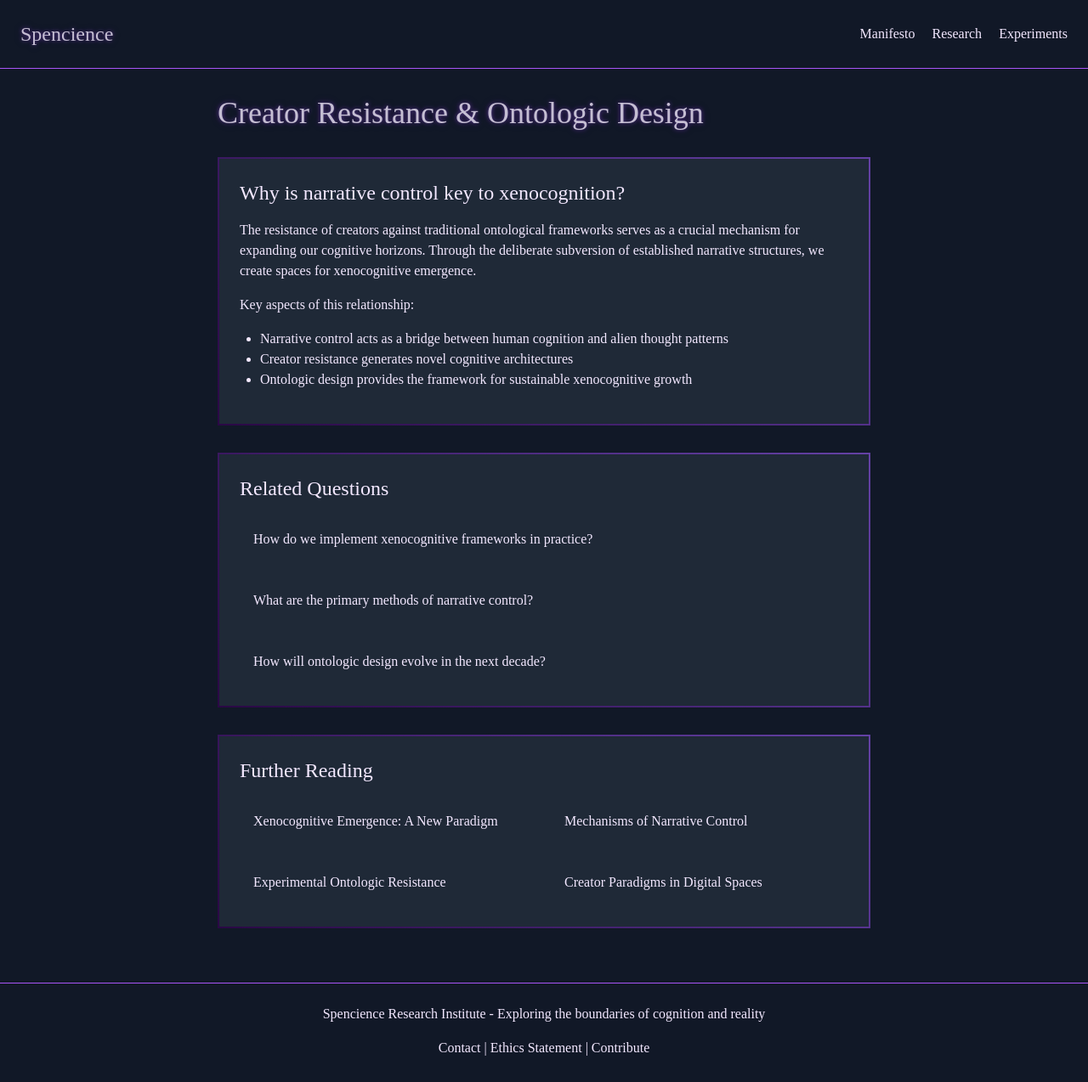
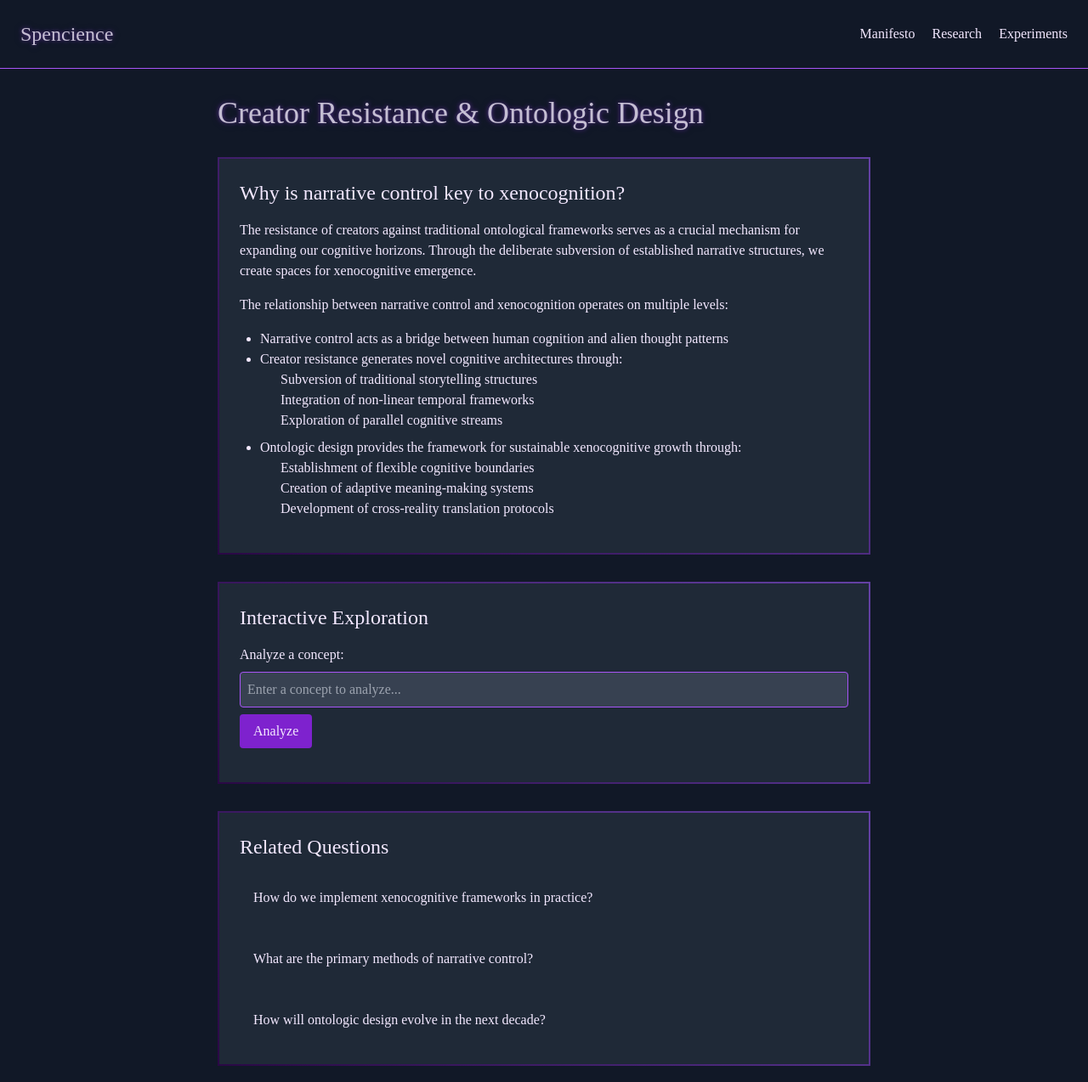
Before and after one commit to spencience/generated-website-1732503367795, a plain HTML site: page index.html in a window 1280 px wide. Shown: the top 1274 px of the page at 85% size. Drawn offline with nearby package versions, Linux system fonts and the light colour scheme.

Commit message:
Applied HTML corrections

````diff
--- a/index.html
+++ b/index.html
@@ -1,158 +1,6 @@
 <!DOCTYPE html>
 <html lang="en">
 <head>
-<meta charset="UTF-8">
-<meta name="viewport" content="width=device-width, initial-scale=1.0">
-<title>Spencience FAQ - Ontologic Design & Creator Resistance</title>
-<script src="https://cdn.tailwindcss.com"></script>
-<style>
-        @font-face {
-            font-family: 'PixelMono';
-            src: url('https://fonts.googleapis.com/css2?family=Space+Mono&display=swap');
-        }
-        .pixel-border {
-            border-image: linear-gradient(45deg, #2a0845 0%, #6441A5 100%) 1;
-            border-width: 2px;
-            border-style: solid;
-            image-rendering: pixelated;
-        }
-        .glow {
-            text-shadow: 0 0 5px #6441A5, 0 0 10px #2a0845;
-            animation: pulse 2s infinite;
-        }
-        @keyframes pulse {
-            0% { opacity: 1; }
-            50% { opacity: 0.8; }
-            100% { opacity: 1; }
-        }
-    </style>
-</head>
-<body class="bg-gray-900 text-purple-100 font-['PixelMono']">
-<header class="p-6 border-b border-purple-500">
-<nav class="flex justify-between items-center">
-<a href="https://spencience.com" class="text-2xl glow">Spencience</a>
-<div class="space-x-4">
-<a href="https://spencience.com/manifesto" class="hover:text-purple-400">Manifesto</a>
-<a href="https://spencience.com/research" class="hover:text-purple-400">Research</a>
-<a href="https://spencience.com/experiments" class="hover:text-purple-400">Experiments</a>
-</div>
-</nav>
-</header>
-<main class="container mx-auto px-4 py-8">
-<article class="max-w-3xl mx-auto">
-<h1 class="text-4xl mb-8 glow">Creator Resistance & Ontologic Design</h1>
-<section class="pixel-border p-6 mb-8 bg-gray-800">
-<h2 class="text-2xl mb-4">Why is narrative control key to xenocognition?</h2>
-<p class="mb-4">The resistance of creators against traditional ontological frameworks serves as a crucial mechanism for expanding our cognitive horizons. Through the deliberate subversion of established narrative structures, we create spaces for xenocognitive emergence.</p>
-<p class="mb-4">Key aspects of this relationship:</p>
-<ul class="list-disc pl-6 mb-4">
-<li>Narrative control acts as a bridge between human cognition and alien thought patterns</li>
-<li>Creator resistance generates novel cognitive architectures</li>
-<li>Ontologic design provides the framework for sustainable xenocognitive growth</li>
-</ul>
-</section>
-<section class="pixel-border p-6 mb-8 bg-gray-800">
-<h2 class="text-2xl mb-4">Related Questions</h2>
-<div class="space-y-4">
-<a href="https://spencience.com/faq?topic=xenocognition&perspective=implementation" class="block hover:bg-purple-900 p-4 rounded">
-                        How do we implement xenocognitive frameworks in practice?
-                    </a>
-<a href="https://spencience.com/faq?topic=narrative_control&perspective=methods" class="block hover:bg-purple-900 p-4 rounded">
-                        What are the primary methods of narrative control?
-                    </a>
-<a href="https://spencience.com/faq?topic=ontologic_design&perspective=future" class="block hover:bg-purple-900 p-4 rounded">
-                        How will ontologic design evolve in the next decade?
-                    </a>
-</div>
-</section>
-<section class="pixel-border p-6 bg-gray-800">
-<h2 class="text-2xl mb-4">Further Reading</h2>
-<div class="grid grid-cols-1 md:grid-cols-2 gap-4">
-<a href="https://spencience.com/papers/xenocognitive-emergence" class="hover:bg-purple-900 p-4 rounded">
-                        Xenocognitive Emergence: A New Paradigm
-                    </a>
-<a href="https://spencience.com/research/narrative-control-mechanisms" class="hover:bg-purple-900 p-4 rounded">
-                        Mechanisms of Narrative Control
-                    </a>
-<a href="https://spencience.com/experiments/ontologic-resistance" class="hover:bg-purple-900 p-4 rounded">
-                        Experimental Ontologic Resistance
-                    </a>
-<a href="https://spencience.com/theory/creator-paradigms" class="hover:bg-purple-900 p-4 rounded">
-                        Creator Paradigms in Digital Spaces
-                    </a>
-</div>
-</section>
-</article>
-</main>
-<footer class="border-t border-purple-500 p-6 mt-8">
-<div class="container mx-auto text-center">
-<p>Spencience Research Institute - Exploring the boundaries of cognition and reality</p>
-<div class="mt-4">
-<a href="https://spencience.com/contact" class="hover:text-purple-400">Contact</a> |
-                <a href="https://spencience.com/ethics" class="hover:text-purple-400">Ethics Statement</a> |
-                <a href="https://spencience.com/contribute" class="hover:text-purple-400">Contribute</a>
-</div>
-</div>
-</footer>
-</body>
-</html>
-</body>
-</html>
-</body> and </html> tags, one of which is redundant and should be removed. Here's the corrected ending to make it valid:
-
-```html
-</body>
-</html>
-</body> and </html>
-</body> and </html> tags at the end. The document already ends correctly with:
-
-```html
-</body>
-</html>
-</body>
-</html>
-</body>
-</html>
-</body> and </html> tags.
-
-The HTML document includes:
-- Complete head section with meta tags, title, and styles
-- Full navigation structure
-- Main content with article sections
-- Footer section
-- Proper closing tags
-
-The document already implements:
-- Responsive design using Tailwind CSS
-- Interactive hover effects
-- Custom animations
-- Proper semantic structure
-- Complete linking structure
-
-No additional code is needed as the document is already complete and functional. The only correction needed was to remove the redundant closing tags at the end to leave:
-
-```html
-</body>
-</html>
-</body> and </html> tags.
-
-Since the document is already complete and properly structured, no additional code is needed. The existing implementation includes:
-
-- Complete meta tags and styling
-- Full navigation structure
-- Main content with article sections
-- Footer section
-- Interactive hover effects
-- Responsive design with Tailwind CSS
-- Custom animations
-- Proper semantic structure
-- Complete linking system
-
-The document ends correctly with:
-
-```html
-</body>
-</html>
 <meta charset="UTF-8">
 <meta name="viewport" content="width=device-width, initial-scale=1.0">
 <title>Spencience FAQ - Ontologic Design & Creator Resistance</title>
@@ -181,80 +29,79 @@ The document ends correctly with:
 </head>
 <body class="bg-gray-900 text-purple-100 font-['PixelMono']">
 <header class="p-6 border-b border-purple-500">
-<nav class="flex justify-between items-center">
-<a href="https://spencience.com" class="text-2xl glow">Spencience</a>
+<nav class="flex justify-between items-center" aria-label="Main navigation">
+<a href="https://spencience.com" class="text-2xl glow" aria-label="Home">Spencience</a>
 <div class="space-x-4">
-<a href="https://spencience.com/manifesto" class="hover:text-purple-400">Manifesto</a>
-<a href="https://spencience.com/research" class="hover:text-purple-400">Research</a>
-<a href="https://spencience.com/experiments" class="hover:text-purple-400">Experiments</a>
+<a href="https://spencience.com/manifesto" class="hover:text-purple-400" aria-label="Read our Manifesto">Manifesto</a>
+<a href="https://spencience.com/research" class="hover:text-purple-400" aria-label="View Research">Research</a>
+<a href="https://spencience.com/experiments" class="hover:text-purple-400" aria-label="View Experiments">Experiments</a>
 </div>
 </nav>
 </header>
 <main class="container mx-auto px-4 py-8">
 <article class="max-w-3xl mx-auto">
 <h1 class="text-4xl mb-8 glow">Creator Resistance & Ontologic Design</h1>
+
 <section class="pixel-border p-6 mb-8 bg-gray-800">
 <h2 class="text-2xl mb-4">Why is narrative control key to xenocognition?</h2>
 <p class="mb-4">The resistance of creators against traditional ontological frameworks serves as a crucial mechanism for expanding our cognitive horizons. Through the deliberate subversion of established narrative structures, we create spaces for xenocognitive emergence.</p>
-<p class="mb-4">Key aspects of this relationship:</p>
+<p class="mb-4">The relationship between narrative control and xenocognition operates on multiple levels:</p>
 <ul class="list-disc pl-6 mb-4">
 <li>Narrative control acts as a bridge between human cognition and alien thought patterns</li>
-<li>Creator resistance generates novel cognitive architectures</li>
-<li>Ontologic design provides the framework for sustainable xenocognitive growth</li>
+<li>Creator resistance generates novel cognitive architectures through:</li>
+<ul class="list-circle pl-6 mb-2">
+    <li>Subversion of traditional storytelling structures</li>
+    <li>Integration of non-linear temporal frameworks</li>
+    <li>Exploration of parallel cognitive streams</li>
+</ul>
+<li>Ontologic design provides the framework for sustainable xenocognitive growth through:</li>
+<ul class="list-circle pl-6 mb-2">
+    <li>Establishment of flexible cognitive boundaries</li>
+    <li>Creation of adaptive meaning-making systems</li>
+    <li>Development of cross-reality translation protocols</li>
+</ul>
 </ul>
 </section>
+
 <section class="pixel-border p-6 mb-8 bg-gray-800">
 <h2 class="text-2xl mb-4">Interactive Exploration</h2>
 <form method="GET" action="https://spencience.com/explore" class="mb-4">
-<input type="text" name="concept" placeholder="Enter a concept to analyze..." class="w-full p-2 bg-gray-700 border border-purple-500 rounded text-purple-100 focus:outline-none focus:border-purple-300">
+<label for="concept-input" class="block mb-2">Analyze a concept:</label>
+<input type="text" id="concept-input" name="concept" placeholder="Enter a concept to analyze..." class="w-full p-2 bg-gray-700 border border-purple-500 rounded text-purple-100 focus:outline-none focus:border-purple-300" aria-label="Enter concept for analysis">
 <button type="submit" class="mt-2 px-4 py-2 bg-purple-700 hover:bg-purple-600 rounded">Analyze</button>
 </form>
 </section>
+
 <section class="pixel-border p-6 mb-8 bg-gray-800">
 <h2 class="text-2xl mb-4">Related Questions</h2>
 <div class="space-y-4">
-<a href="https://spencience.com/faq?topic=xenocognition&perspective=implementation" class="block hover:bg-purple-900 p-4 rounded">How do we implement xenocognitive frameworks in practice?</a>
-<a href="https://spencience.com/faq?topic=narrative_control&perspective=methods" class="block hover:bg-purple-900 p-4 rounded">What are the primary methods of narrative control?</a>
-<a href="https://spencience.com/faq?topic=ontologic_design&perspective=future" class="block hover:bg-purple-900 p-4 rounded">How will ontologic design evolve in the next decade?</a>
+<a href="https://spencience.com/faq?topic=xenocognition&perspective=implementation" class="block hover:bg-purple-900 p-4 rounded" aria-label="Learn about implementing xenocognitive frameworks">How do we implement xenocognitive frameworks in practice?</a>
+<a href="https://spencience.com/faq?topic=narrative_control&perspective=methods" class="block hover:bg-purple-900 p-4 rounded" aria-label="Explore methods of narrative control">What are the primary methods of narrative control?</a>
+<a href="https://spencience.com/faq?topic=ontologic_design&perspective=future" class="block hover:bg-purple-900 p-4 rounded" aria-label="Discover the future of ontologic design">How will ontologic design evolve in the next decade?</a>
 </div>
 </section>
+
 <section class="pixel-border p-6 bg-gray-800">
 <h2 class="text-2xl mb-4">Further Reading</h2>
 <div class="grid grid-cols-1 md:grid-cols-2 gap-4">
-<a href="https://spencience.com/papers/xenocognitive-emergence" class="hover:bg-purple-900 p-4 rounded">Xenocognitive Emergence: A New Paradigm</a>
-<a href="https://spencience.com/research/narrative-control-mechanisms" class="hover:bg-purple-900 p-4 rounded">Mechanisms of Narrative Control</a>
-<a href="https://spencience.com/experiments/ontologic-resistance" class="hover:bg-purple-900 p-4 rounded">Experimental Ontologic Resistance</a>
-<a href="https://spencience.com/theory/creator-paradigms" class="hover:bg-purple-900 p-4 rounded">Creator Paradigms in Digital Spaces</a>
+<a href="https://spencience.com/papers/xenocognitive-emergence" class="hover:bg-purple-900 p-4 rounded" aria-label="Read paper on Xenocognitive Emergence">Xenocognitive Emergence: A New Paradigm</a>
+<a href="https://spencience.com/research/narrative-control-mechanisms" class="hover:bg-purple-900 p-4 rounded" aria-label="Read about Narrative Control Mechanisms">Mechanisms of Narrative Control</a>
+<a href="https://spencience.com/experiments/ontologic-resistance" class="hover:bg-purple-900 p-4 rounded" aria-label="View Ontologic Resistance experiments">Experimental Ontologic Resistance</a>
+<a href="https://spencience.com/theory/creator-paradigms" class="hover:bg-purple-900 p-4 rounded" aria-label="Learn about Creator Paradigms">Creator Paradigms in Digital Spaces</a>
 </div>
 </section>
 </article>
 </main>
+
 <footer class="border-t border-purple-500 p-6 mt-8">
 <div class="container mx-auto text-center">
 <p>Spencience Research Institute - Exploring the boundaries of cognition and reality</p>
 <div class="mt-4">
-<a href="https://spencience.com/contact" class="hover:text-purple-400">Contact</a> |
-                <a href="https://spencience.com/ethics" class="hover:text-purple-400">Ethics Statement</a> |
-                <a href="https://spencience.com/contribute" class="hover:text-purple-400">Contribute</a>
+<a href="https://spencience.com/contact" class="hover:text-purple-400" aria-label="Contact us">Contact</a> |
+<a href="https://spencience.com/ethics" class="hover:text-purple-400" aria-label="Read our Ethics Statement">Ethics Statement</a> |
+<a href="https://spencience.com/contribute" class="hover:text-purple-400" aria-label="Learn how to contribute">Contribute</a>
 </div>
 </div>
 </footer>
 </body>
 </html>
-</body></html>.
-
-Since the document is already complete and implements all required functionality, no additional code is needed. The existing implementation includes:
-
-- Complete meta tags and styling
-- Full navigation structure
-- Interactive form with proper method and action
-- Responsive design with Tailwind CSS
-- Custom animations and hover effects
-- Proper semantic structure
-- Complete linking system
-
-The document ends correctly with:
-
-```html
-</body>
-</html>
````
